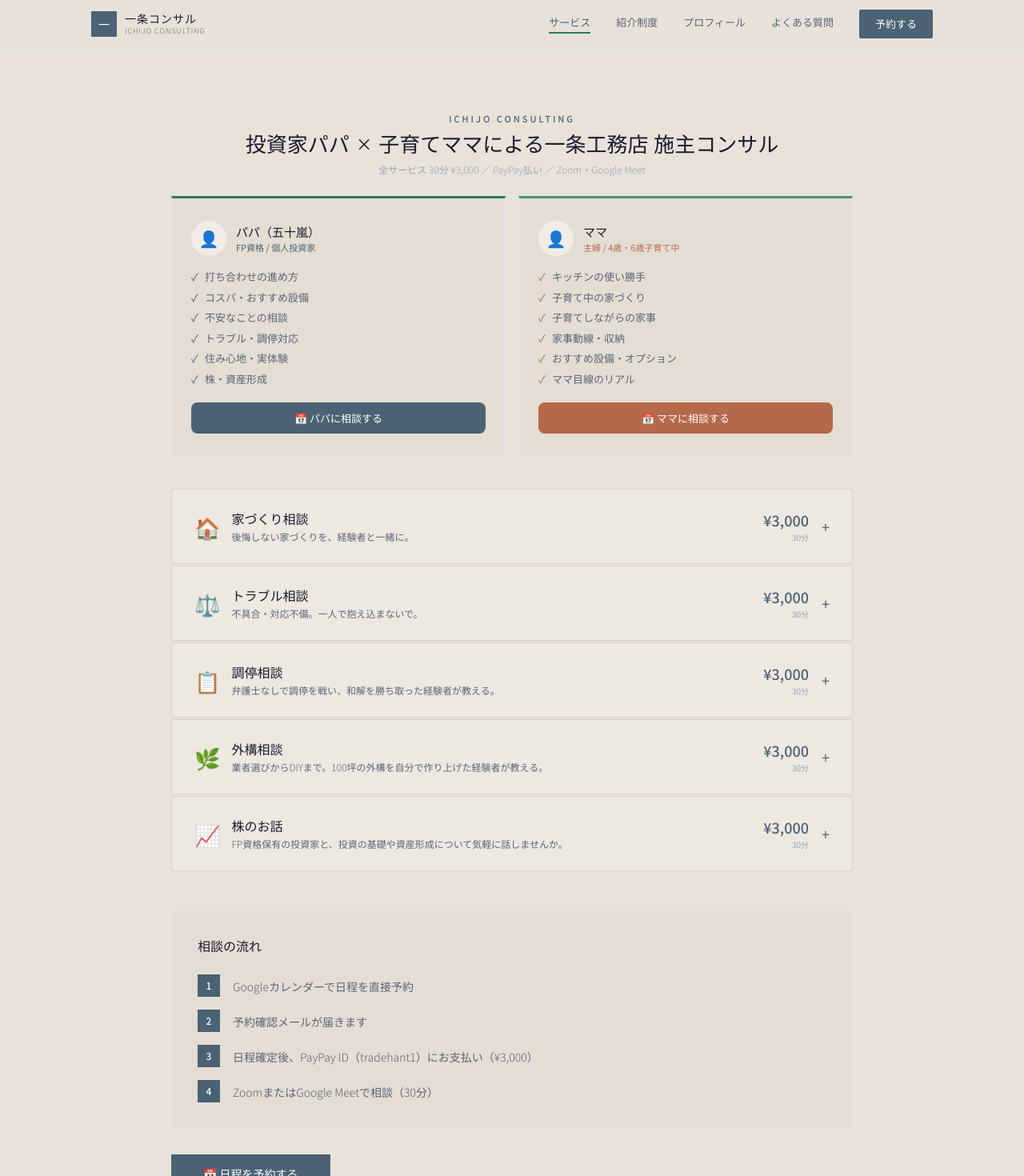
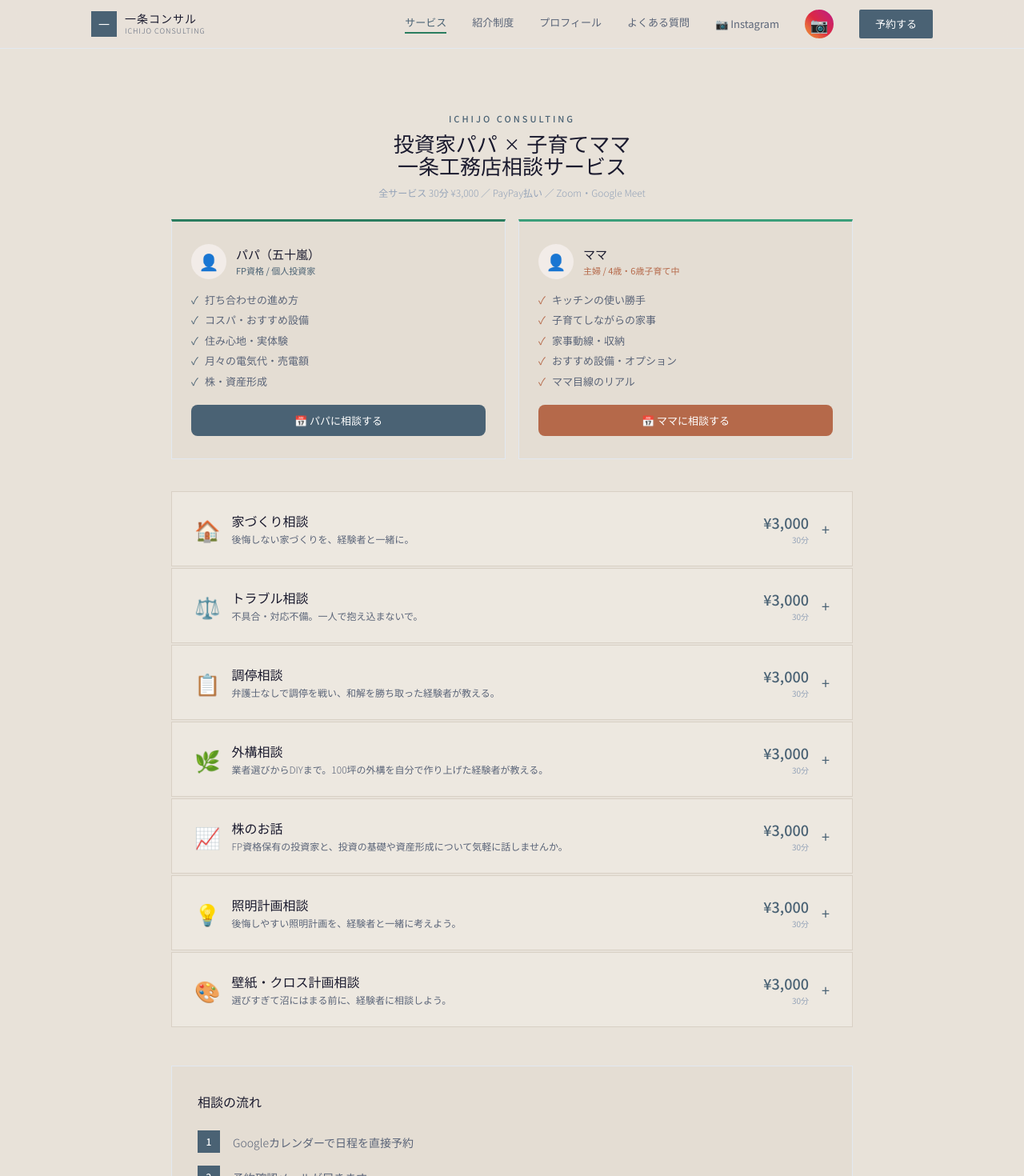
Before and after one commit to tradehant1-cloud/ichijo-consul, a React (Vite) app: page / in a window 1280 px wide. Shown: the top 1470 px of the page at 80% size. Built offline with nearby package versions, Linux system fonts and the light colour scheme.

Commit message:
fix duplicate INSTAGRAM_URL

```diff
--- a/src/App.jsx
+++ b/src/App.jsx
@@ -1,10 +1,11 @@
 import { useState, useEffect } from "react";
 
 const SCRIPT_URL = "https://script.google.com/macros/s/AKfycbx1cWkXiCtMbzt9LG9CFgs2WxZ1JbL5ll7a1iS9bRpWpc3WNFBGGnIUxAb4c_jYrXroMw/exec";
+const INSTAGRAM_URL = "https://www.instagram.com/"; // ← 開設後にURLを変更してください
 const CALENDAR_URL = "https://calendar.app.google/o7mArhfZ9icHBu5b7";
 const MEET_URL = "https://meet.google.com/mfn-xjkn-eqm";
 
-const SERVICE_TYPES = ["家づくり相談", "トラブル相談", "調停相談", "外構相談", "株のお話"];
+const SERVICE_TYPES = ["家づくり相談", "トラブル相談", "調停相談", "外構相談", "株のお話", "照明計画相談", "壁紙・クロス計画相談"];
 const TOPICS_BY_SERVICE = {
   "家づくり相談": ["間取り", "オプション", "見積もり", "土地・外構", "契約・手続き", "住み心地", "その他"],
   "トラブル相談": ["施工不具合", "アフターサービス", "営業対応", "近隣トラブル", "その他"],
@@ -19,7 +20,7 @@
   {
     id: "homebuilding", num: "01", title: "家づくり相談", sub: "HOME BUILDING", icon: "🏠",
     tagline: "後悔しない家づくりを、経験者と一緒に。",
-    desc: "間取り・オプション・見積もり・契約など、一条工務店での家づくり全般を相談できます。ZoomではスマホのカメラでI-CUBEの実際の室内・設備をリアルタイムでご案内します。",
+    desc: "忖度なし。我が家をまるごと見せながら、本音でお答えします。WEB入居宅訪問はテンプレ質問が多く聞きたいことが聞けなかったり、細かい部分はわからなかったり、営業さんの前では聞けないことも多いですよね。マンツーマンだから、何でも聞いてください。間取り・オプション・見積もり・契約など、一条工務店での家づくり全般を相談できます。",
     points: ["間取り・動線・収納のアドバイス", "本当に必要なオプションの仕分け", "見積もりの見方・交渉ポイント", "スマホカメラで実際の我が家をZoomご案内"],
   },
   {
@@ -45,6 +46,18 @@
     tagline: "FP資格保有の投資家と、投資の基礎や資産形成について気軽に話しませんか。",
     desc: "FP資格を持つ個人投資家として、投資の始め方・NISAの仕組み・株や投資信託の基礎知識などをわかりやすくお伝えします。※投資助言・銘柄推奨は行いません。",
     points: ["投資の始め方・口座開設の手順", "NISA・株・投資信託の基礎知識", "資産形成の考え方", "投資家との気軽な雑談"],
+  },
+  {
+    id: "lighting", num: "06", title: "照明計画相談", sub: "LIGHTING PLAN", icon: "💡",
+    tagline: "後悔しやすい照明計画を、経験者と一緒に考えよう。",
+    desc: "ダウンライトの位置・数・スイッチの配置は、住んでみて初めて後悔することが多いポイントです。実際の我が家の照明を見せながら、失敗しない照明計画のアドバイスをします。",
+    points: ["ダウンライトの配置・数の考え方", "スイッチ・調光の位置決め", "リビング・寝室・キッチンの照明", "実際の我が家の照明を見せながら解説"],
+  },
+  {
+    id: "wallpaper", num: "07", title: "壁紙・クロス計画相談", sub: "WALLPAPER PLAN", icon: "🎨",
+    tagline: "選びすぎて沼にはまる前に、経験者に相談しよう。",
+    desc: "壁紙・アクセントクロス選びは選択肢が多すぎて沼にはまりがちです。実際の我が家のクロスを見せながら、後悔しない選び方・アクセントの入れ方をアドバイスします。",
+    points: ["アクセントクロスの選び方・入れ方", "部屋別のクロスの考え方", "実際の我が家のクロスを見せながら解説", "後悔しないための注意ポイント"],
   },
 ];
 
@@ -162,7 +175,7 @@
 
   const navItems = [["service", "サービス"], ["referral_page", "紹介制度"], ["profile", "プロフィール"], ["faq", "よくある質問"]];
 
-  const go = (v) => { setView(v === "top" ? "service" : v); setMenuOpen(false); };
+  const go = (v) => { const next = v === "top" ? "service" : v; setView(next); setMenuOpen(false); window.scrollTo({ top: 0, behavior: "smooth" }); };
 
   return (
     <div style={{ fontFamily: "'Noto Sans JP', sans-serif", background: "#e8e2d9", color: "#1a1a2e", minHeight: "100vh" }}>
@@ -187,6 +200,14 @@
                 {label}
               </span>
             ))}
+<a href={INSTAGRAM_URL} target="_blank" rel="noreferrer"
+              style={{ fontSize: 13, fontWeight: 400, color: "#5a6478", textDecoration: "none", display: "flex", alignItems: "center", gap: 4 }}>
+              📷 Instagram
+            </a>
+            <a href={INSTAGRAM_URL} target="_blank" rel="noreferrer"
+              style={{ display: "flex", alignItems: "center", justifyContent: "center", width: 36, height: 36, borderRadius: "50%", background: "linear-gradient(45deg, #f09433, #e6683c, #dc2743, #cc2366, #bc1888)", color: "#fff", textDecoration: "none", fontSize: 18 }}>
+              📷
+            </a>
             <a href={CALENDAR_URL} target="_blank" rel="noreferrer" className="btn-primary"
               style={{ background: "#4a6274", color: "#fff", padding: "8px 20px", fontSize: 13, textDecoration: "none", fontWeight: 500, borderRadius: 2 }}>
               予約する
@@ -387,7 +408,7 @@
             <div style={{ marginBottom: 40 }}>
               <div style={{ textAlign: "center", marginBottom: 24 }}>
                 <p style={{ fontSize: 11, color: "#4a6274", letterSpacing: 3, fontWeight: 500, marginBottom: 8 }}>ICHIJO CONSULTING</p>
-                <h1 style={{ fontFamily: "'Shippori Mincho', serif", fontSize: 26, fontWeight: 500, color: "#1a1a2e" }}>投資家パパ × 子育てママによる一条工務店 施主コンサル</h1>
+                <h1 style={{ fontFamily: "'Shippori Mincho', serif", fontSize: 26, fontWeight: 500, color: "#1a1a2e" }}>投資家パパ × 子育てママ<br />一条工務店相談サービス</h1>
                 <p style={{ fontSize: 12, color: "#94a3b8", marginTop: 10, fontWeight: 300 }}>全サービス 30分 ¥3,000 ／ PayPay払い ／ Zoom・Google Meet</p>
               </div>
 
@@ -402,7 +423,7 @@
                     </div>
                   </div>
                   <div style={{ display: "flex", flexDirection: "column", gap: 6 }}>
-                    {["打ち合わせの進め方", "コスパ・おすすめ設備", "不安なことの相談", "トラブル・調停対応", "住み心地・実体験", "株・資産形成"].map(t => (
+                    {["打ち合わせの進め方", "コスパ・おすすめ設備", "住み心地・実体験", "月々の電気代・売電額", "株・資産形成"].map(t => (
                       <div key={t} style={{ fontSize: 13, color: "#5a6478", fontWeight: 300, display: "flex", gap: 8 }}>
                         <span style={{ color: "#4a6274" }}>✓</span>{t}
                       </div>
@@ -424,7 +445,7 @@
                     </div>
                   </div>
                   <div style={{ display: "flex", flexDirection: "column", gap: 6 }}>
-                    {["キッチンの使い勝手", "子育て中の家づくり", "子育てしながらの家事", "家事動線・収納", "おすすめ設備・オプション", "ママ目線のリアル"].map(t => (
+                    {["キッチンの使い勝手", "子育てしながらの家事", "家事動線・収納", "おすすめ設備・オプション", "ママ目線のリアル"].map(t => (
                       <div key={t} style={{ fontSize: 13, color: "#5a6478", fontWeight: 300, display: "flex", gap: 8 }}>
                         <span style={{ color: "#b5694a" }}>✓</span>{t}
                       </div>
@@ -475,9 +496,9 @@
                       <div style={{ display: "flex", gap: 10, flexWrap: "wrap" }}>
                         <button onClick={() => handleConsultClick("パパ")}
                           style={{ background: "#4a6274", color: "#fff", border: "none", padding: "10px 20px", fontSize: 13, cursor: "pointer", fontFamily: "inherit", fontWeight: 500 }}>
-                          📅 {s.id === "homebuilding" ? "パパに相談する" : "相談する"}
+                          📅 {s.id === "homebuilding" || s.id === "lighting" || s.id === "wallpaper" ? "パパに相談する" : "相談する"}
                         </button>
-                        {s.id === "homebuilding" && (
+                        {(s.id === "homebuilding" || s.id === "lighting" || s.id === "wallpaper") && (
                           <button onClick={() => handleConsultClick("ママ")}
                             style={{ background: "#b5694a", color: "#fff", border: "none", padding: "10px 20px", fontSize: 13, cursor: "pointer", fontFamily: "inherit", fontWeight: 500 }}>
                             📅 ママに相談する
@@ -727,6 +748,10 @@
               <div style={{ fontSize: 14, fontWeight: 500, color: "#fff", marginBottom: 4 }}>一条コンサル</div>
               <div style={{ fontSize: 11, color: "#5a6478", fontWeight: 300 }}>ICHIJO CONSULTING</div>
             </div>
+            <a href={INSTAGRAM_URL} target="_blank" rel="noreferrer"
+              style={{ display: "flex", alignItems: "center", justifyContent: "center", width: 32, height: 32, borderRadius: "50%", background: "linear-gradient(45deg, #f09433, #e6683c, #dc2743, #cc2366, #bc1888)", color: "#fff", textDecoration: "none", fontSize: 16 }}>
+              📷
+            </a>
             <p style={{ fontSize: 11, color: "#5a6478", fontWeight: 300 }}><span onClick={() => go('privacy')} style={{ color: "#94a3b8", cursor: "pointer", borderBottom: "1px solid #5a6478", paddingBottom: 1, marginRight: 16 }}>プライバシーポリシー</span>© 2026 五十嵐 / 一条コンサル. All rights reserved.</p>
           </div>
         </footer>
```
